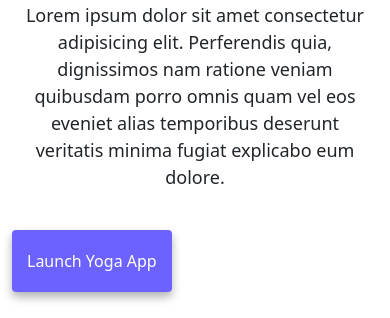
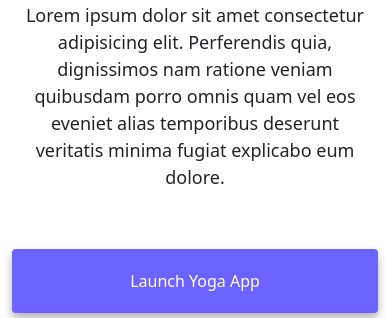
Before and after one commit to Biancavdvoort/Portfolio, a plain HTML site: page index.html in a window 390 px wide. Shown: the part 496-814 px from the top of the page. Drawn offline with nearby package versions, Linux system fonts and the light colour scheme.

Commit message:
Added responsive margin to buttons

```diff
--- a/src/style.css
+++ b/src/style.css
@@ -40,6 +40,11 @@ p {
     font-size: 40px;
   }
   p {
+    text-align: center;
+  }
+  .primary-link {
+    display: block;
+    margin: 0 auto;
     text-align: center;
   }
 }
```
